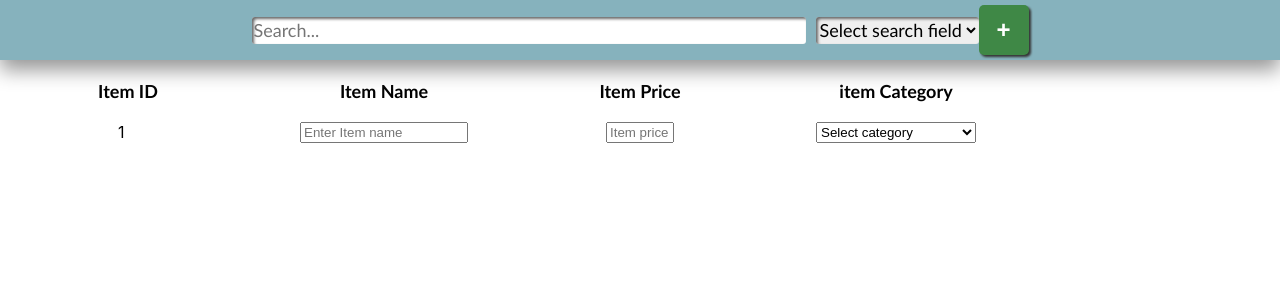
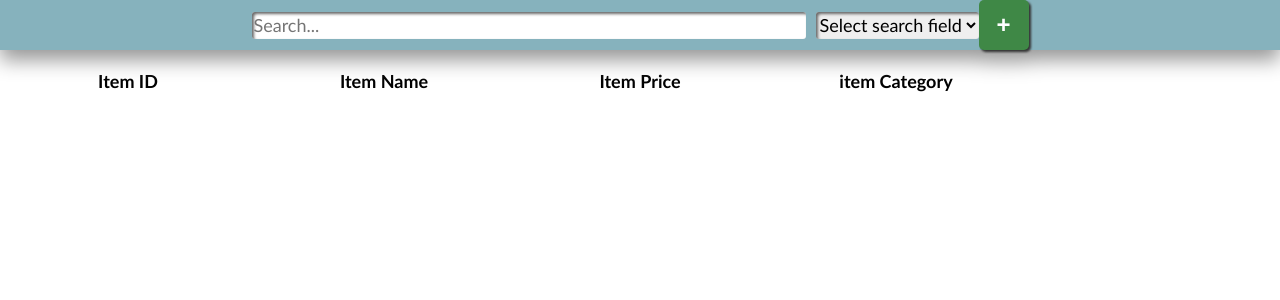
Before and after one commit to zain-711/First-vscode-project, a React (Create React App) app in the folder my-app/: page / in a window 1280 px wide. Shown: the top 300 px of the page. Built offline with nearby package versions, Linux system fonts and the light colour scheme.

Commit message:
add buttton logic completed

```diff
--- a/my-app/src/App.js
+++ b/my-app/src/App.js
@@ -7,25 +7,33 @@ import ListLabels from "./ListLabels";
 
 function App() {
   //state array
-  const [receiptList, setReceiptList] = useState([<RecieptComponent key="1"></RecieptComponent>])
+
+  const [counter, setCounter] = useState(1);
+  const [receiptList, setReceiptList] = useState([]);
 
   return (
     <div>
       <div className="NavigationBar">
         <br></br>
-        <br></br>
-        <br></br>
-        <SearchBar></SearchBar>
-        <Add receiptList = {receiptList} setReceiptList={setReceiptList}></Add>
-        <br></br>
-        <br></br>
+        <div className="searchBar">
+          <SearchBar></SearchBar>
+        </div>
+        <div className="addbtn">
+          <Add
+            receiptList={receiptList}
+            setReceiptList={setReceiptList}
+            counter={counter}
+            setCounter={setCounter}
+          ></Add>
+        </div>
         <br></br>
       </div>
-      <div className="array">
+      <div className="body">
         <br></br>
         <ListLabels></ListLabels>
         <br></br>
-        {receiptList}</div>
+        {receiptList}
+      </div>
     </div>
   );
 }
```
